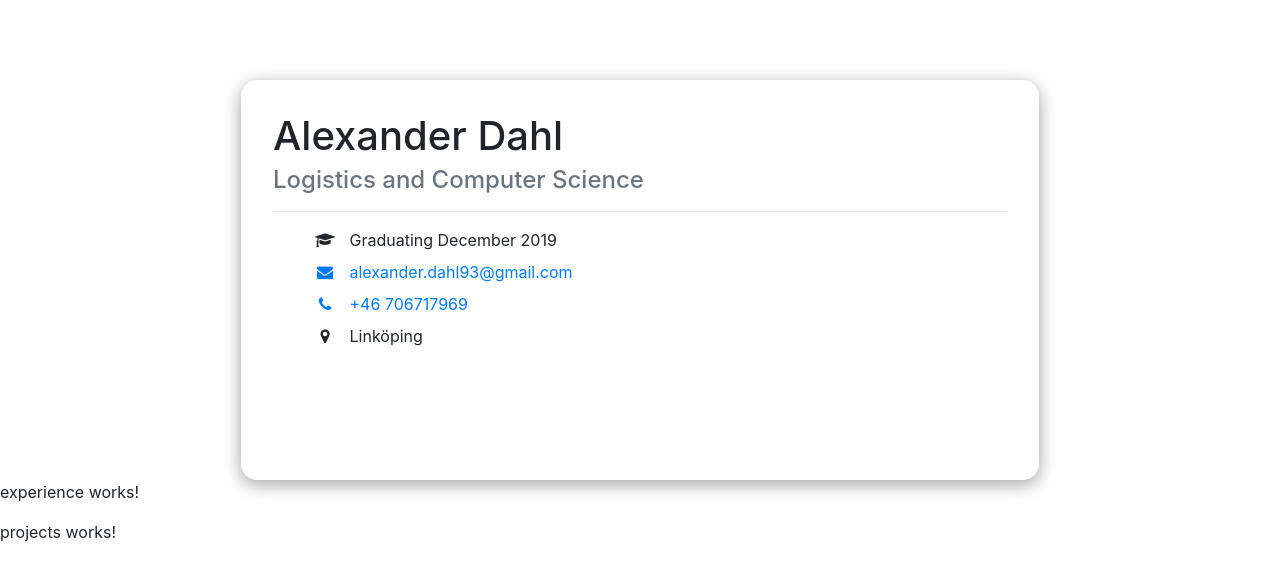
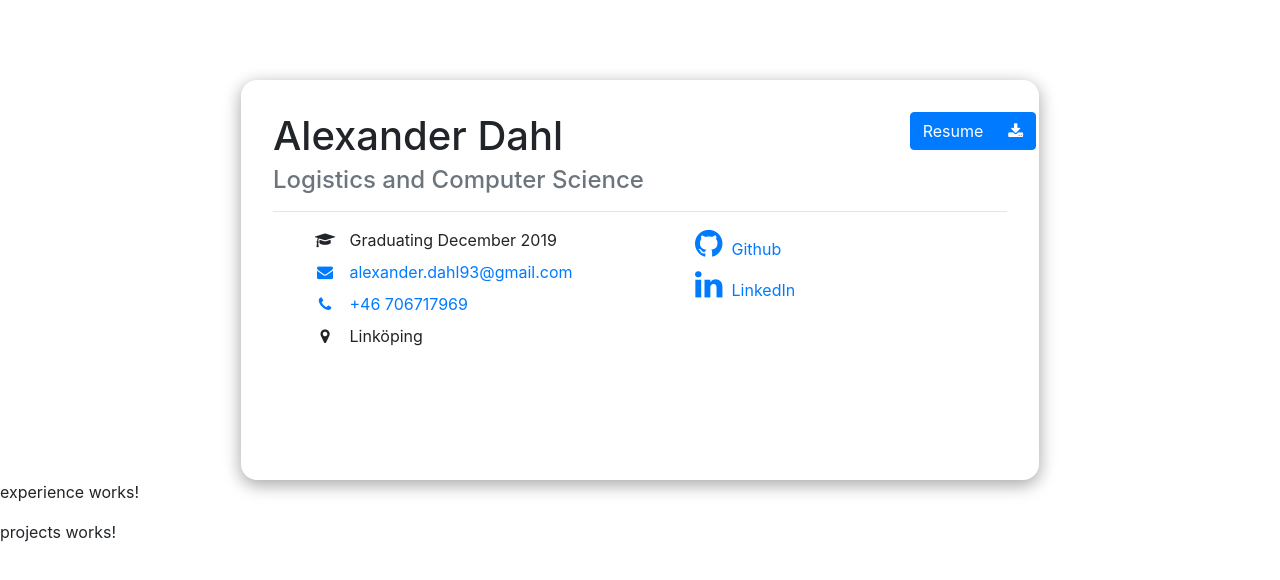
Before and after one commit to aleda145/resumewebpage, an Angular app in the folder resume-app/: page / in a window 1280 px wide. Shown: the top 580 px of the page. Built offline with nearby package versions, Linux system fonts and the light colour scheme.

Commit message:
added resume buttons and github linkedin

```diff
--- a/resume-app/src/app/header/header.component.css
+++ b/resume-app/src/app/header/header.component.css
@@ -35,3 +35,7 @@
 }
 
 */
+.view-button {
+  border-right: none;
+  padding-right: 0;
+}
--- a/resume-app/src/app/header/header.component.html
+++ b/resume-app/src/app/header/header.component.html
@@ -5,10 +5,31 @@
   <div class="row justify-content-center align-items-center">
     <div class="card profile-card">
       <div class="card-info">
+        <div class="row">
+          <div class="col-10">
+
+
+
             <h1 class="card-title">Alexander Dahl</h1>
             <h4 class="card-subtitle text-muted"> Logistics and Computer Science</h4>
+          </div>
+
+          <div class="resume col-2">
+            <div class="btn-group">
+
+
+              <a class="resume-view btn btn-primary" href="/files/AlexanderDahlCV.pdf" target="_blank">
+              Resume
+           </a>
+              <a class="resume-download btn btn-primary" href="/files/AlexanderDahlCV.pdf" download="">
+            <i class="fa fa-download" aria-hidden="true"></i>
+          </a>
+            </div>
+          </div>
+        </div>
         <hr />
-        <div class="card-contact-info">
+        <div class="card-contact-info row">
+          <div class="col">
             <ul>
               <li>
                 <i class="fa fa-graduation-cap"></i> Graduating December 2019
@@ -29,6 +50,23 @@
               </li>
             </ul>
           </div>
+          <div class="col">
+            <ul>
+              <li>
+
+                <a href="https://github.com/aleda145" target="_blank">
+                 <i class="fa fa-github fa-2x" aria-hidden="true"></i> Github
+               </a>
+              </li>
+              <li>
+                <a href="https://www.linkedin.com/in/dahlalexander/" target="_blank">
+                <i class="fa fa-linkedin fa-2x" aria-hidden="true"></i> LinkedIn
+               </a>
+              </li>
+            </ul>
+          </div>
+
+        </div>
       </div>
     </div>
 
```
Lines whose indentation alone changed are shown as unchanged.
